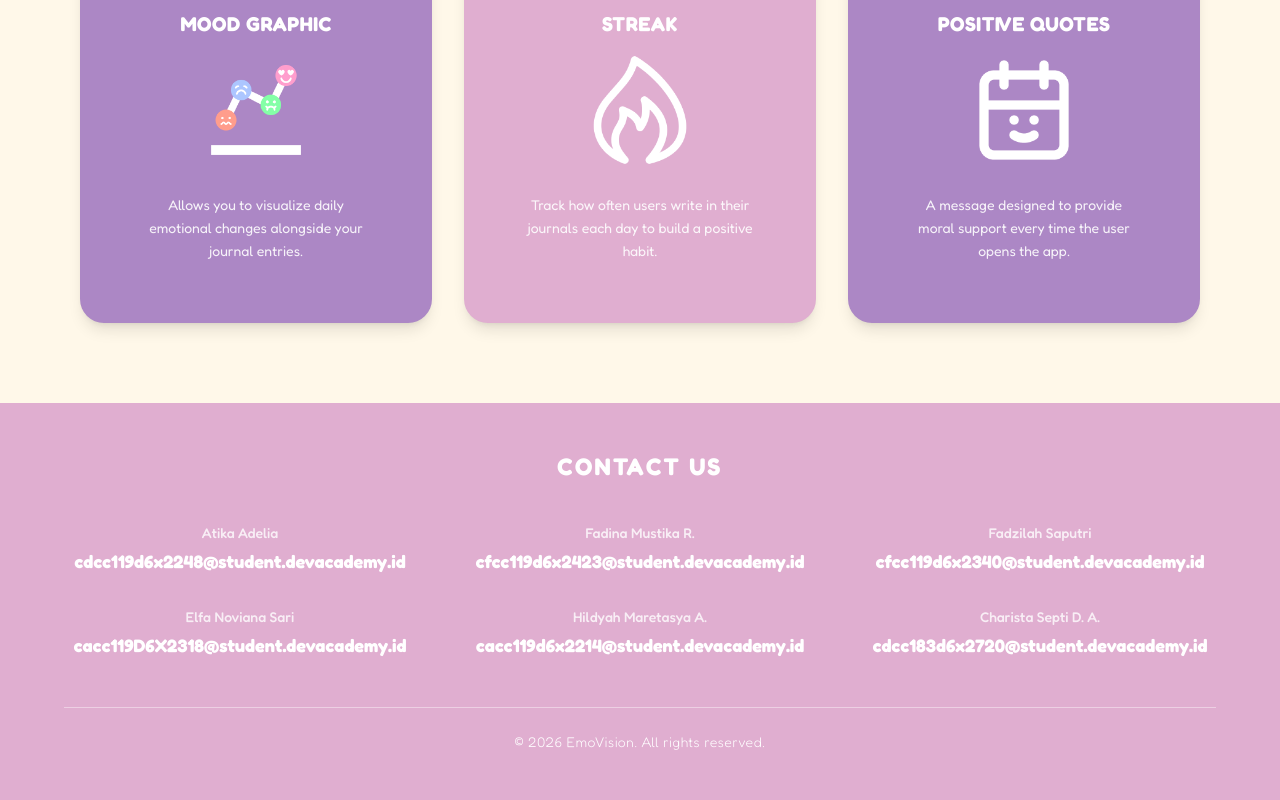
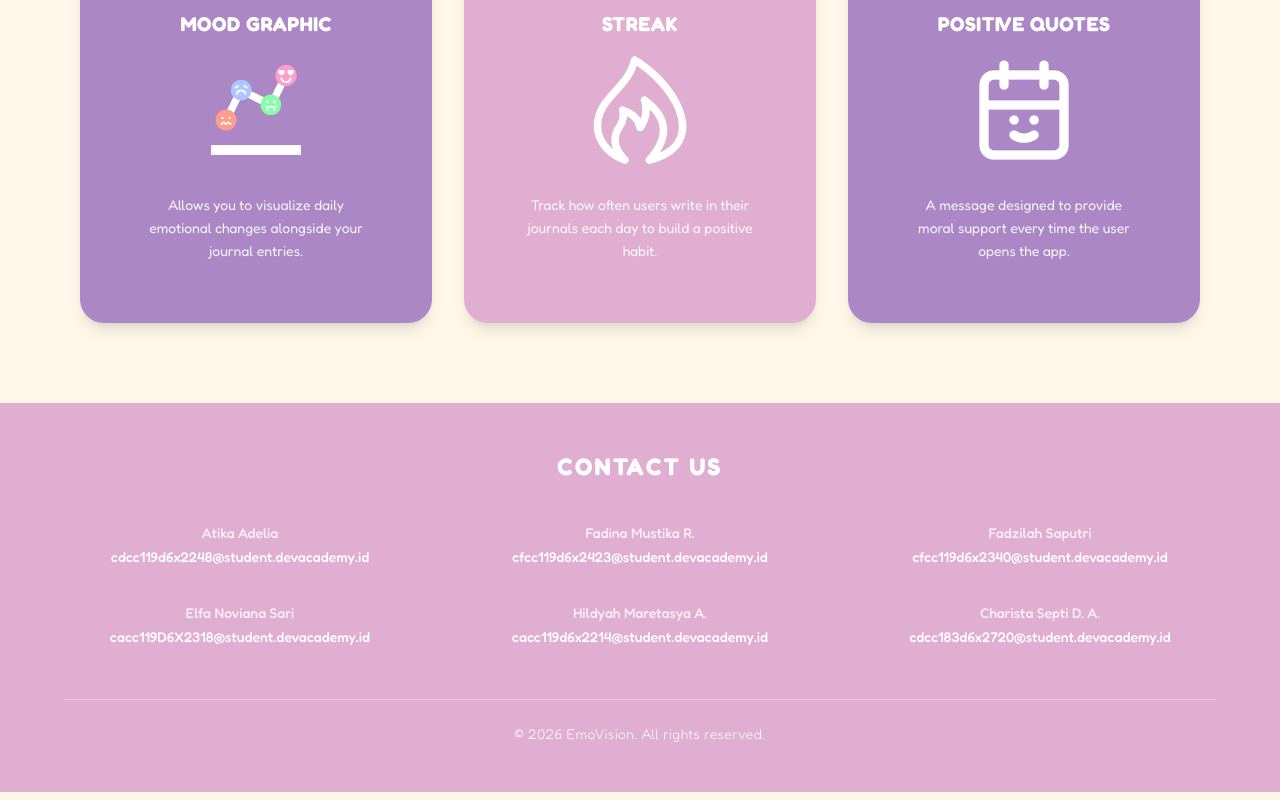
Before and after one commit to EmoVision-Capstone-Project/emovision-frontend, a React (Vite) app: page / in a window 1280 px wide. Shown: the part 2371-3171 px from the top of the page. Built offline with nearby package versions, Linux system fonts and the light colour scheme.

Commit message:
update footer (contact email)

```diff
--- a/src/components/Footer.jsx
+++ b/src/components/Footer.jsx
@@ -1,6 +1,6 @@
 export default function Footer() {
   const teamMembers = [
-    { name: "Atika Adelia", email: "cdcc119d6x2248@student.devacademy.id" }, // MINTA EMAIL DICODINGGGGGG!!!!!
+    { name: "Atika Adelia", email: "cdcc119d6x2248@student.devacademy.id" },
     { name: "Fadina Mustika R.", email: "cfcc119d6x2423@student.devacademy.id" },
     { name: "Fadzilah Saputri", email: "cfcc119d6x2340@student.devacademy.id" },
     { name: "Elfa Noviana Sari", email: "cacc119D6X2318@student.devacademy.id" },
@@ -20,7 +20,7 @@ export default function Footer() {
           {teamMembers.map((member, index) => (
             <div key={index} className="flex flex-col">
               <span className="text-sm font-medium opacity-80 mb-1">{member.name}</span>
-              <span className="font-bold text-lg">{member.email}</span>
+              <span className="text-sm font-medium opacity-100 mb-1">{member.email}</span>
             </div>
           ))}
         </div>
```
Also changed, not shown: src/pages/Affirmation.jsx (+0 -8 lines).
